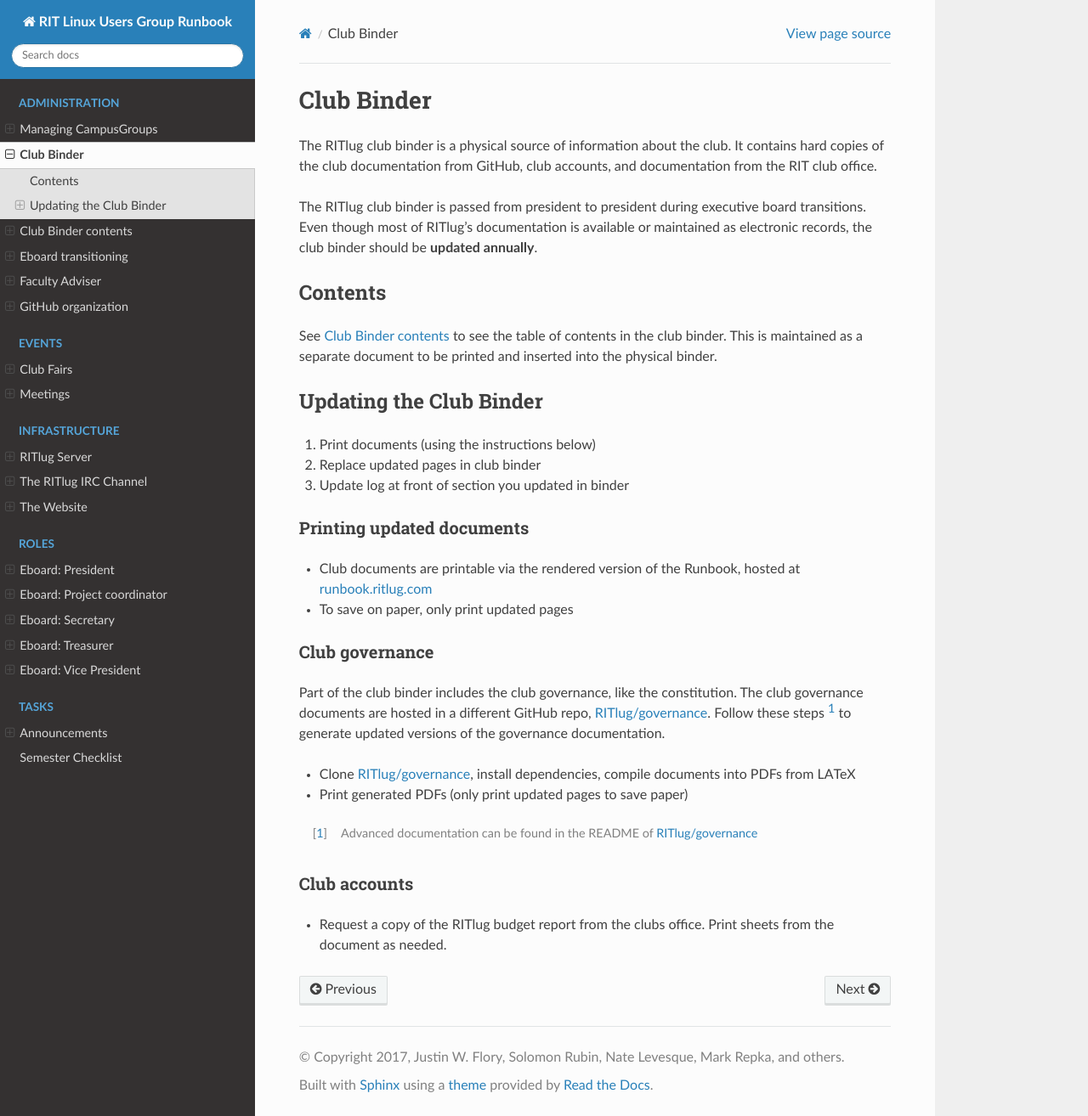
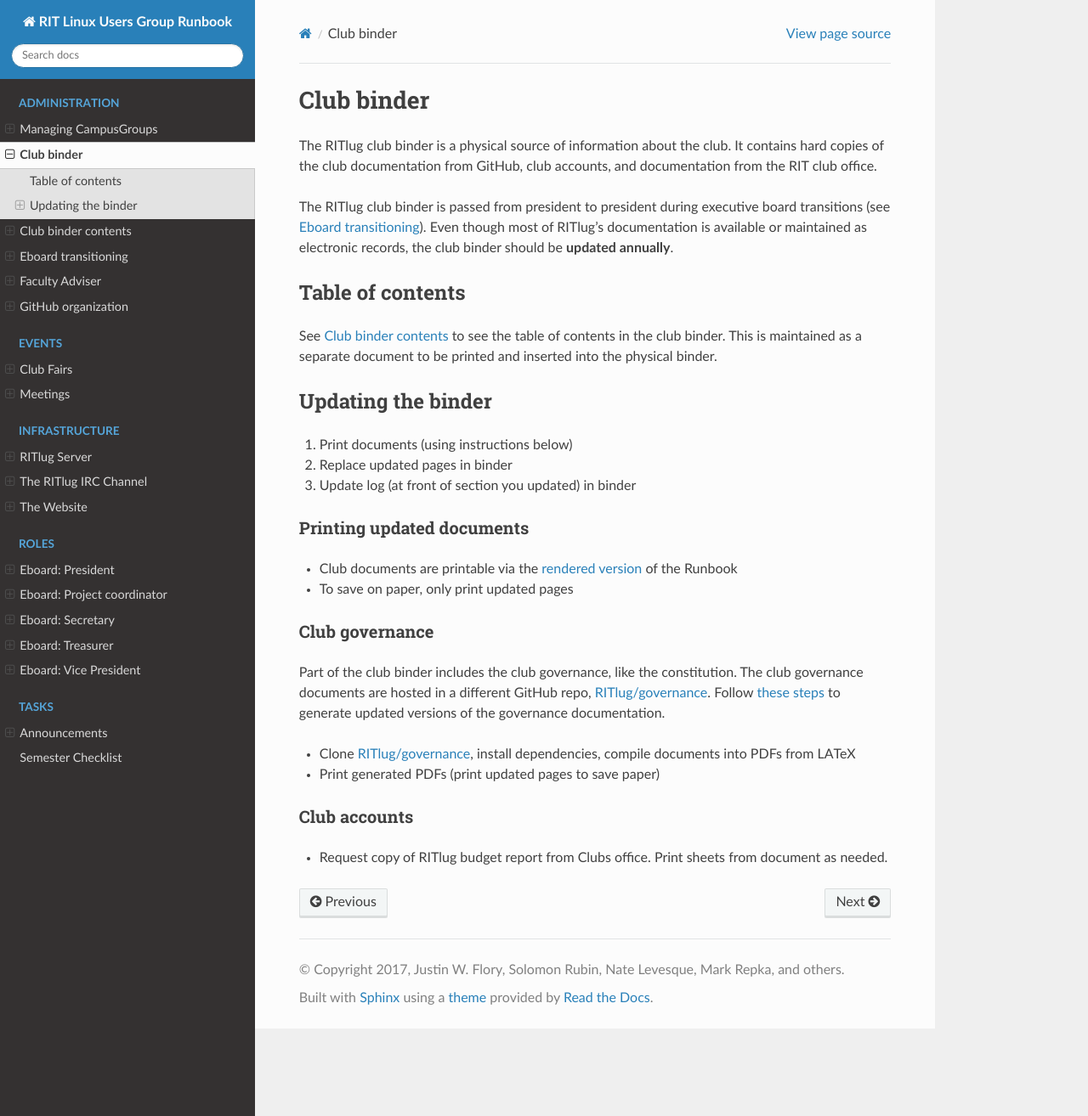
Before and after one commit to RITlug/runbook, a Sphinx documentation site: the page built from docs/administration/club-binder.rst, in a window 1280 px wide and 1314 px high. Shown: the whole window at 85% size. Built offline with Sphinx 7.4.7 and the Read the Docs theme 2.0.0, drawn with Linux system fonts in a browser that asks for light colours; formulas are drawn with MathJax 3.

Commit message:
Update Club Binder, Club Binder contents; follow style guide

```diff
--- a/docs/administration/club-binder.rst
+++ b/docs/administration/club-binder.rst
@@ -1,64 +1,62 @@
-Club Binder
-===========
+###########
+Club binder
+###########
 
 The RITlug club binder is a physical source of information about the club. It
 contains hard copies of the club documentation from GitHub, club accounts, and
 documentation from the RIT club office.
 
 The RITlug club binder is passed from president to president during executive
-board transitions. Even though most of RITlug's documentation is available or
-maintained as electronic records, the club binder should be **updated
-annually**.
+board transitions (see :doc:`eboard-onboarding-offboarding`). Even though most
+of RITlug's documentation is available or maintained as electronic records, the
+club binder should be **updated annually**.
 
 
-Contents
---------
+*****************
+Table of contents
+*****************
 
 See :doc:`club-binder-contents` to see the table of contents in the club
 binder. This is maintained as a separate document to be printed and inserted
 into the physical binder.
 
 
-Updating the Club Binder
-------------------------
+*******************
+Updating the binder
+*******************
 
-1. Print documents (using the instructions below)
-2. Replace updated pages in club binder
-3. Update log at front of section you updated in binder
+#. Print documents (using instructions below)
+#. Replace updated pages in binder
+#. Update log (at front of section you updated) in binder
 
 
 Printing updated documents
-~~~~~~~~~~~~~~~~~~~~~~~~~~
+==========================
 
-- Club documents are printable via the rendered version of the Runbook, hosted
-  at `runbook.ritlug.com`_
+- Club documents are printable via the `rendered version`_ of the Runbook
 
 - To save on paper, only print updated pages
 
-
-.. _`runbook.ritlug.com`: http://runbook.ritlug.com/
-
-
 Club governance
-~~~~~~~~~~~~~~~
+===============
 
 Part of the club binder includes the club governance, like the constitution.
 The club governance documents are hosted in a different GitHub repo,
-`RITlug/governance`_. Follow these steps [#]_ to generate updated versions of
+`RITlug/governance`_. Follow `these steps`_ to generate updated versions of
 the governance documentation.
 
 - Clone `RITlug/governance`_, install dependencies, compile documents into PDFs
   from LATeX
 
-- Print generated PDFs (only print updated pages to save paper)
+- Print generated PDFs (print updated pages to save paper)
+
+Club accounts
+=============
+
+- Request copy of RITlug budget report from Clubs office. Print sheets from
+  document as needed.
 
 
-.. [#] Advanced documentation can be found in the README of `RITlug/governance`_
+.. _`rendered version`: https://media.readthedocs.org/pdf/ritlug-runbook/latest/ritlug-runbook.pdf
 .. _`RITlug/governance`: https://github.com/RITlug/governance
-
-
-Club accounts
-~~~~~~~~~~~~~
-
-- Request a copy of the RITlug budget report from the clubs office. Print
-  sheets from the document as needed.
+.. _`these steps`: https://github.com/RITlug/governance#requirements
```
Also changed, not shown: docs/administration/club-binder-contents.rst (+36 -33 lines).
